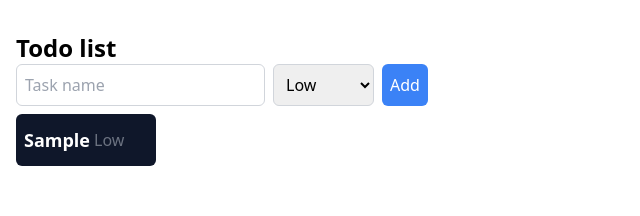
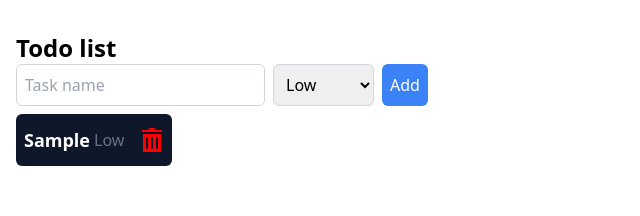
Before and after one commit to alberrttt/apcspcreatetask, a SvelteKit app: page / in a window 1280 px wide. Both pictures are taken after typing "Sample" into the empty fields and a click on the button "Add". Shown: the top 216 px of the page, without its empty margins (0-640 px from the left). Built offline with nearby package versions, Linux system fonts and the light colour scheme.

Commit message:
add trash can

```diff
--- a/src/routes/+page.svelte
+++ b/src/routes/+page.svelte
@@ -102,14 +102,35 @@
 	<!-- there are no tasks to display, so show an empty div -->
 	<div />
 {:else}
-	<div class="bg-slate-900 text-white mb-2 p-2 rounded-md max-w-fit pr-8">
+	<div class="bg-slate-900 text-white mb-2 p-2 rounded-md max-w-fit">
 		<ul>
 			<!-- this statement calls the procedure and iterates through the return value, creating a UI element for each entry -->
-			{#each tasks_in_order_and_age(tasks, filter_by) || [] as task}
+			{#each tasks_in_order_and_age(tasks, filter_by) || [] as task, i}
 				<li class="list-disc">
 					<div class="flex flex-row my-1 items-center">
-						<p class="mr-1 text-lg font-semibold">{task.name}</p>
-						<p class="text-gray-500">{priority_to_string(task.priority)}</p>
+						<div class="flex flex-row items-center">
+							<p class="mr-1 text-lg font-semibold">{task.name}</p>
+							<p class="text-gray-500">{priority_to_string(task.priority)}</p>
+						</div>
+						<div
+							class="cursor-pointer"
+							on:click={() => {
+								tasks.splice(i, 1);
+								tasks = tasks;
+							}}
+						>
+							<svg
+								xmlns="http://www.w3.org/2000/svg"
+								width="24"
+								height="24"
+								fill="red"
+								viewBox="0 0 24 24"
+								class="max-w-min ml-4"
+								><path
+									d="M3 6v18h18v-18h-18zm5 14c0 .552-.448 1-1 1s-1-.448-1-1v-10c0-.552.448-1 1-1s1 .448 1 1v10zm5 0c0 .552-.448 1-1 1s-1-.448-1-1v-10c0-.552.448-1 1-1s1 .448 1 1v10zm5 0c0 .552-.448 1-1 1s-1-.448-1-1v-10c0-.552.448-1 1-1s1 .448 1 1v10zm4-18v2h-20v-2h5.711c.9 0 1.631-1.099 1.631-2h5.315c0 .901.73 2 1.631 2h5.712z"
+								/></svg
+							>
+						</div>
 					</div>
 				</li>
 			{/each}
```
